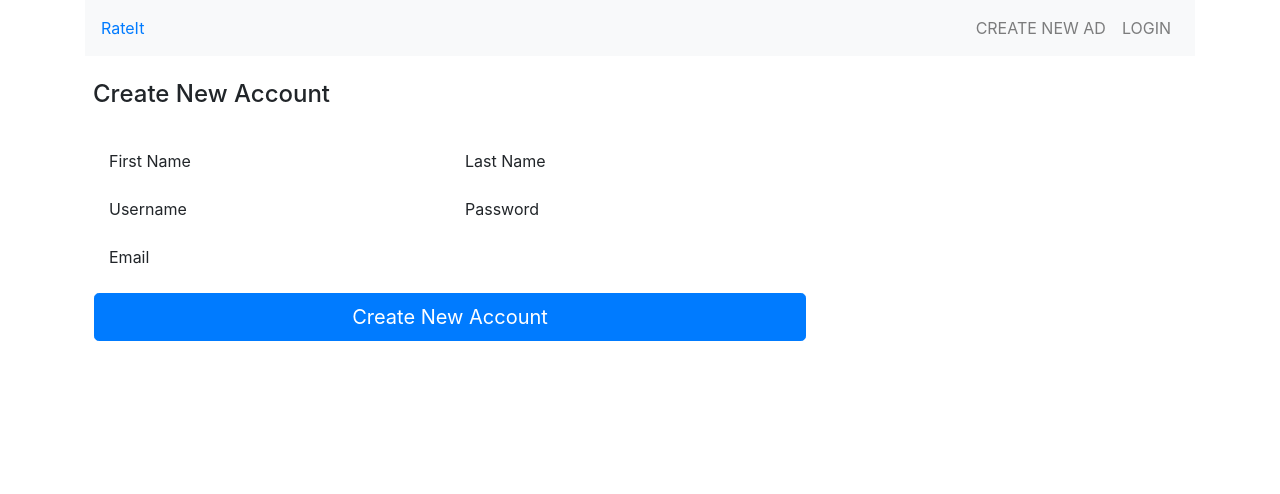
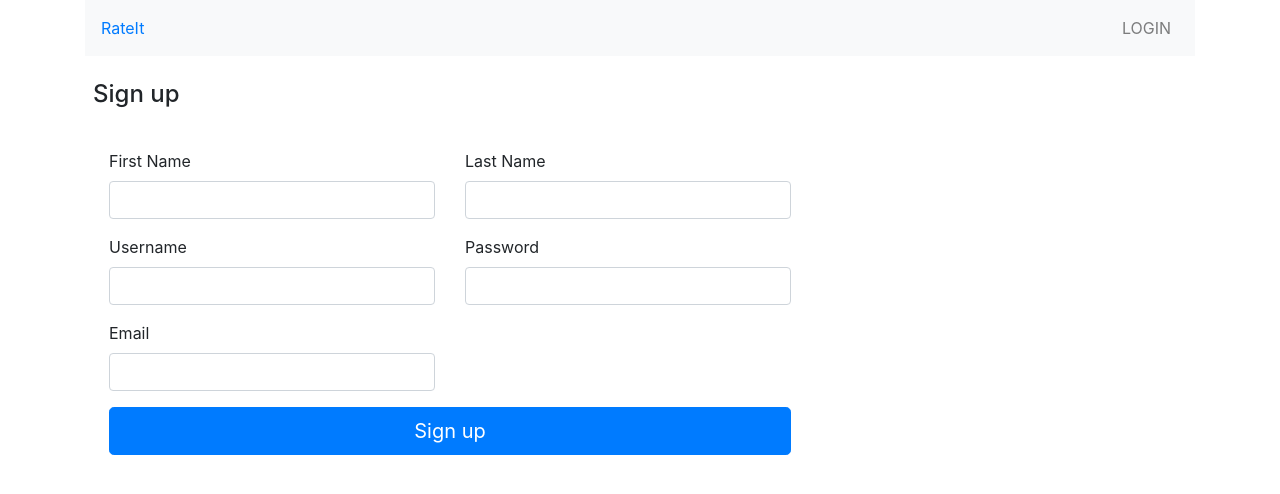
Before and after one commit to bezunesh/rate_and_review, a Django app: page /app/signup/ in a window 1280 px wide. Shown: the top 494 px of the page. Run offline with Django 3.2, Linux system fonts and the light colour scheme; some libraries are stand-ins or nearby versions.

Commit message:
feat: Add signup form

```diff
--- /dev/null
+++ b/userreviews/forms.py
@@ -0,0 +1,14 @@
+from django.forms import ModelForm
+from django.contrib.auth.models import User
+
+def addCssFormControl(form):
+    for field in form.fields:
+       form.fields[field].widget.attrs.update({'class': 'form-control'})
+
+class SignupForm(ModelForm):
+    def __init__(self, *args, **kwargs):
+        super().__init__(*args, **kwargs)
+        addCssFormControl(self)
+    class Meta:
+        model = User
+        fields = ['username', 'password', 'first_name', 'last_name', 'email']
--- a/userreviews/templates/base.html
+++ b/userreviews/templates/base.html
@@ -23,7 +23,7 @@
         <div class="navbar-collapse collapse justify-content-end" id="navbarSupportedContent">
           <ul class="navbar-nav">
             <li class="nav-item">
-              <a class="nav-link" href="">{{ 'Create new Ad'|upper }}</a>
+              <a class="nav-link" href=""></a>
             </li>
             {% if user.is_authenticated %}
               <li class="nav-item">
--- a/userreviews/templates/registration/sign_up.html
+++ b/userreviews/templates/registration/sign_up.html
@@ -1,8 +1,8 @@
 {% extends "base.html" %}
 {% block main %}
     <div class="row">
-        <div class="col-md-8 order-md-1">
-          <h4 class="p-2">Create New Account</h4>
+        <div class="col-md-8 order-md-1 signup">
+          <h4 class="p-2">Sign up</h4>
           <form class="needs-validation input-form p-4" novalidate="" method="post" action="{% url 'userreviews:signup' %}">
              {% csrf_token %}
              <div class="row">
@@ -31,7 +31,9 @@
                     {{ form.email }}
                     {{ form.email.errors }}
                 </div>
-                <button class="btn btn-primary btn-lg btn-block" type="submit">Create New Account</button>
+                <div class="col-12">
+                    <button class="btn btn-primary btn-lg btn-block signup" type="submit">Sign up</button>
+                </div>
              </div>
           </form>
       </div>
--- a/userreviews/views.py
+++ b/userreviews/views.py
@@ -1,6 +1,7 @@
 from django.shortcuts import render, get_object_or_404
 from django.http import HttpResponse
 from .models import Category, Item
+from .forms import SignupForm
 
 def index(request):
     categories = Category.objects.all()
@@ -22,4 +23,5 @@ def evaluate(request, item_id):
     return render(request, 'userreviews/evaluate.html', {'item': item})
 
 def signup(request):
-    return render(request, 'registration/sign_up.html')
+    form = SignupForm()
+    return render(request, 'registration/sign_up.html', {'form': form})
```
